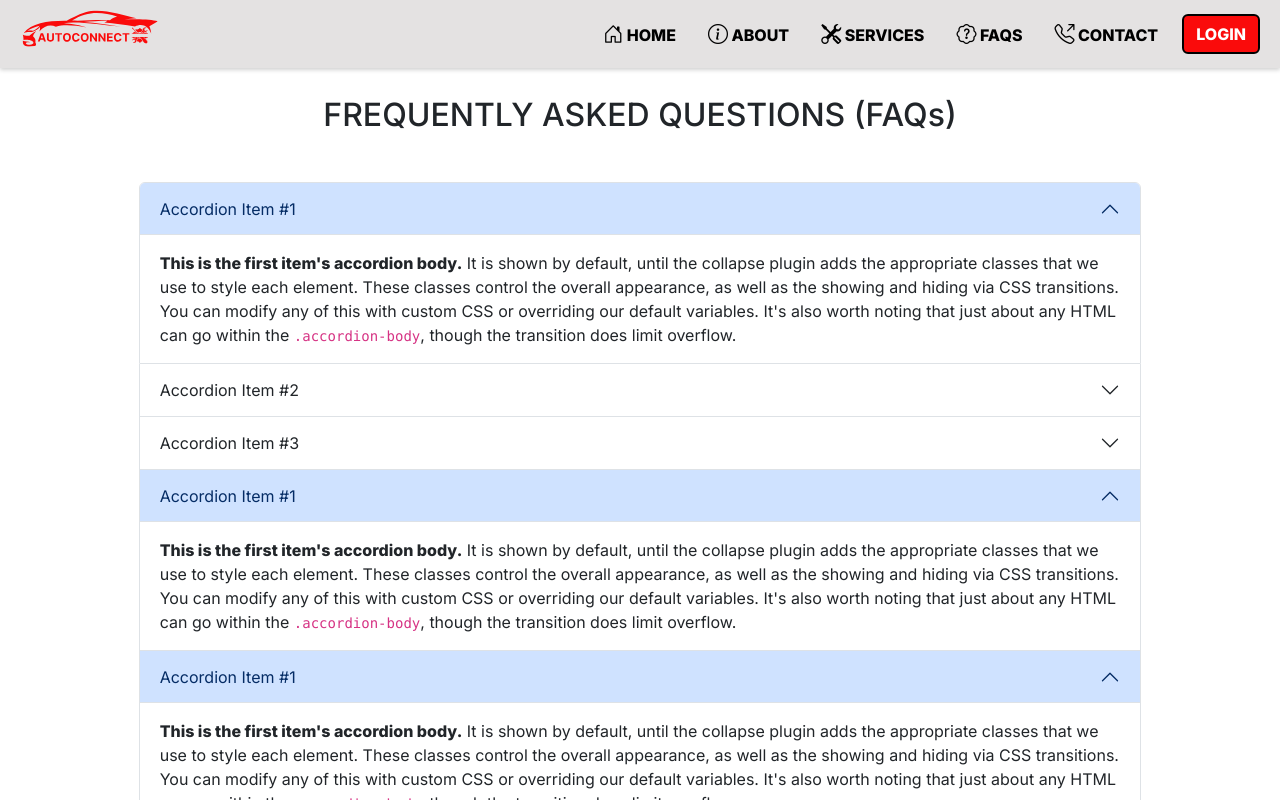
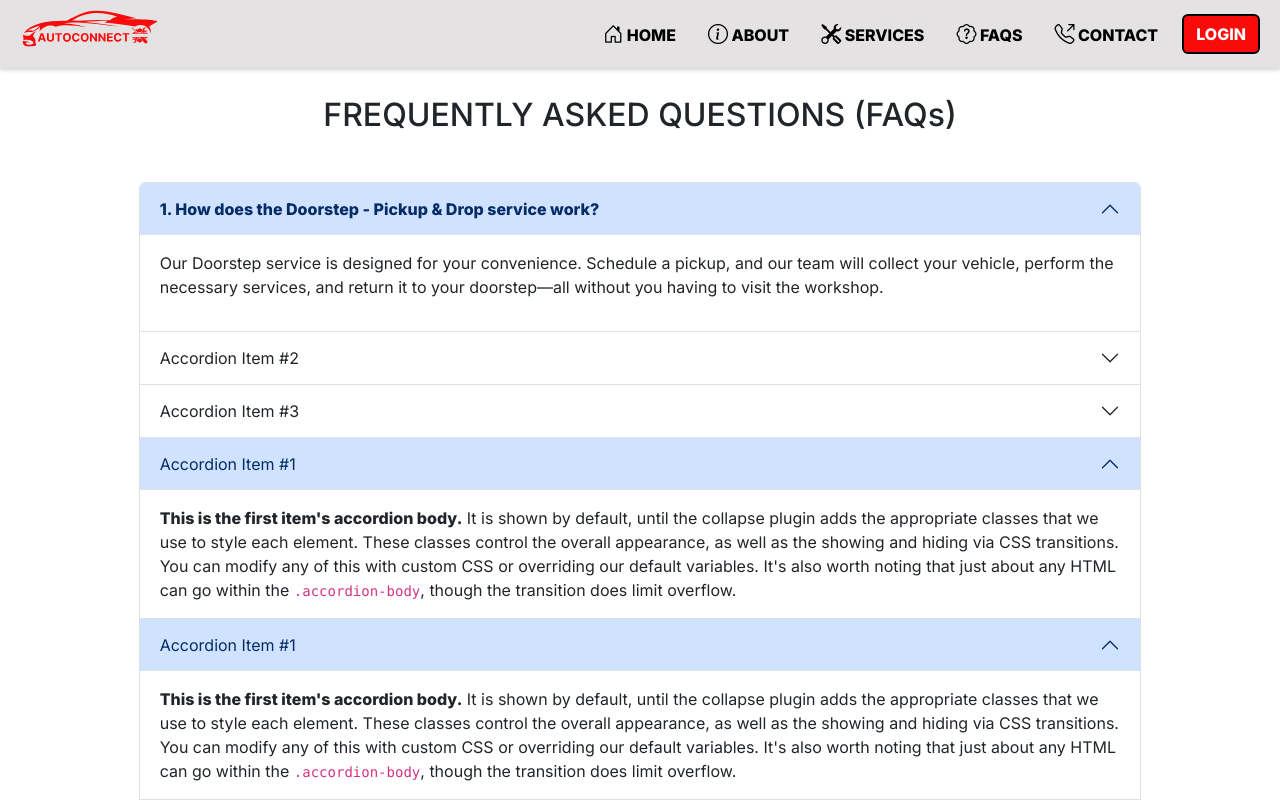
Before and after one commit to jaspherbagor/AutoConnect, a React (Create React App) app in the folder front-end/: page /faqs in a window 1280 px wide. Shown: the top 800 px of the page. Built offline with nearby package versions, Linux system fonts and the light colour scheme.

Commit message:
updated the accordion item 1

```diff
--- a/front-end/src/components/pages/client/faqs.jsx
+++ b/front-end/src/components/pages/client/faqs.jsx
@@ -12,13 +12,13 @@ const Faqs = () => {
           <div class="accordion" id="accordionPanelsStayOpenExample">
             <div class="accordion-item">
               <h2 class="accordion-header">
-                <button class="accordion-button" type="button" data-bs-toggle="collapse" data-bs-target="#faq-One" aria-expanded="true" aria-controls="faq-One">
-                  Accordion Item #1
+                <button class="accordion-button fw-bold" type="button" data-bs-toggle="collapse" data-bs-target="#faq-One" aria-expanded="true" aria-controls="faq-One">
+                  1. How does the Doorstep - Pickup & Drop service work?
                 </button>
               </h2>
               <div id="faq-One" class="accordion-collapse collapse show">
                 <div class="accordion-body text-start">
-                  <strong>This is the first item's accordion body.</strong> It is shown by default, until the collapse plugin adds the appropriate classes that we use to style each element. These classes control the overall appearance, as well as the showing and hiding via CSS transitions. You can modify any of this with custom CSS or overriding our default variables. It's also worth noting that just about any HTML can go within the <code>.accordion-body</code>, though the transition does limit overflow.
+                  <p>Our Doorstep service is designed for your convenience. Schedule a pickup, and our team will collect your vehicle, perform the necessary services, and return it to your doorstep—all without you having to visit the workshop.</p>
                 </div>
               </div>
             </div>
```
